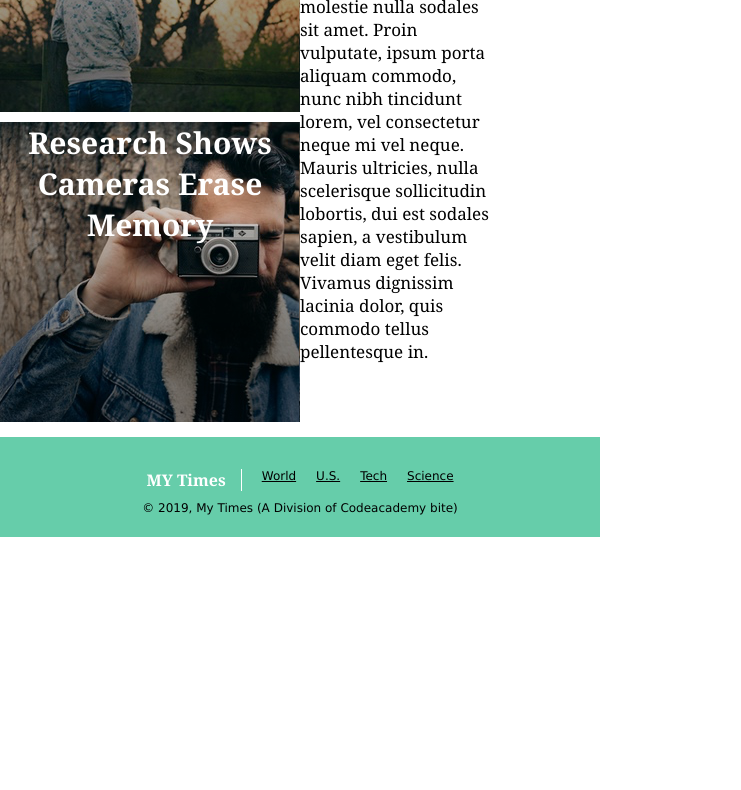
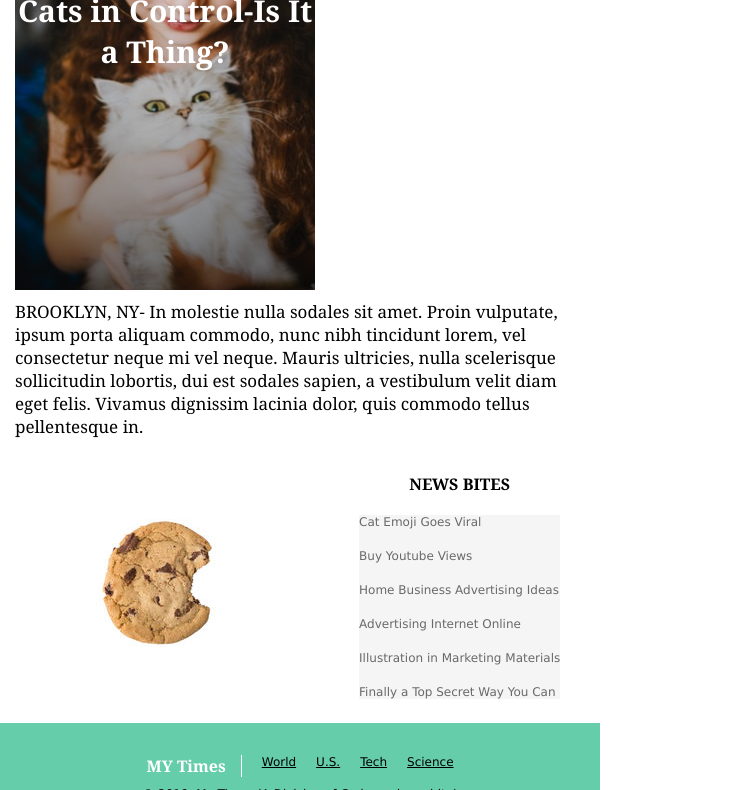
Before and after one commit to DokGreen/mytimes, a plain HTML site: page index.html in a window 600 px wide. Shown: the part 1519-2309 px from the top of the page, 741 px wide, since content can reach past the window. Before the commit the page ends 2056 px from the top, so only its background shows below. Drawn offline with Linux system fonts and the light colour scheme.

Commit message:
breakpoint 1 styles complete

```diff
--- a/resources/style.css
+++ b/resources/style.css
@@ -49,20 +49,22 @@
 }
 
 #large {
-  width: 630px;
-  display: flex;
-  flex-direction:column;
-}
-
-#medium {
-  width: 300px;
+  width: 45%;
   display: flex;
   flex-direction:column;
   justify-content: space-around;
 }
 
+#medium {
+  width: 25%;
+  display: flex;
+  flex-direction:column;
+  justify-content: space-around;
+  align-items: center;
+}
+
 #small {
-  width: 240px;
+  width: 20%;
   display: flex;
   flex-direction:column;
   align-items: center;
@@ -100,10 +102,15 @@
 /*just the images--------------------------------------------------*/
 #mainart {
   background-image: url("imgs/img-story-main.png");
+  background-size: cover;
+  background-repeat: no-repeat;
 }
 
 #firstart {
+  width: 300px;
   background-image: url("imgs/img-story-1.png");
+  background-size: cover;
+  background-repeat: no-repeat;
 }
 
 #secondart {
@@ -175,3 +182,34 @@
   padding-right: 15px;
   border-right: solid white 1px;
 }
+/*---------------------------------------mobile*/
+@media only screen and (min-width: 480px) and (max-width: 690px) {
+  body {
+    background-color: ;
+  }
+
+  #header {
+    box-sizing: border-box;
+  }
+
+  .container {
+    flex-direction: column;
+  }
+
+  #large, #small {
+    width: 100%;
+    box-sizing: border-box;
+  }
+
+  #medium {
+    width: 95%;
+    align-items: flex-start;
+    margin: 15px;
+  }
+
+  #small {
+    flex-direction: row;
+    justify-content: space-around;
+  }
+
+}
```
